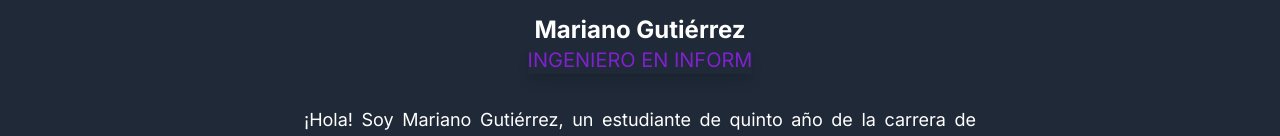
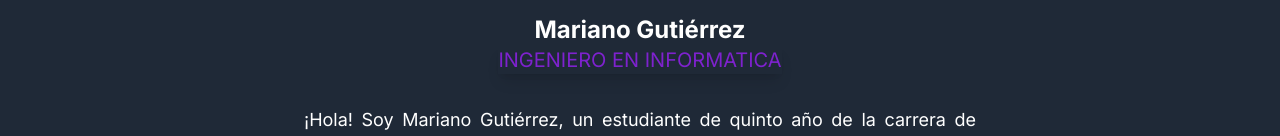
Before and after one commit to Marianito5382/despliegue_frontend, a Next.js app: page / in a window 1280 px wide. Shown: the part 493-629 px from the top of the page. Built offline with nearby package versions, Linux system fonts and the light colour scheme.

Commit message:
Verificando mas errores

```diff
--- a/next.config.mjs
+++ b/next.config.mjs
@@ -1,6 +1,3 @@
 /** @type {import('next').NextConfig} */
-const nextConfig = {
-
-};
-
+const nextConfig = { };
 export default nextConfig;
--- a/src/app/components/Texanimation.tsx
+++ b/src/app/components/Texanimation.tsx
@@ -1,9 +1,9 @@
 'use client';
-import { useEffect, useState } from 'react';
+import { useEffect, useState, useMemo } from 'react';
 
 export default function TextAnimation() {
   const [text, setText] = useState("");
-  const textArray = ["INGENIERO EN INFORMATICA & SISTEMAS . . ."];
+  const textArray = useMemo(() => ["INGENIERO EN INFORMATICA & SISTEMAS . . ."], []);
   const [index, setIndex] = useState(0);
   const [subIndex, setSubIndex] = useState(0);
   const [blink, setBlink] = useState(true);
```
